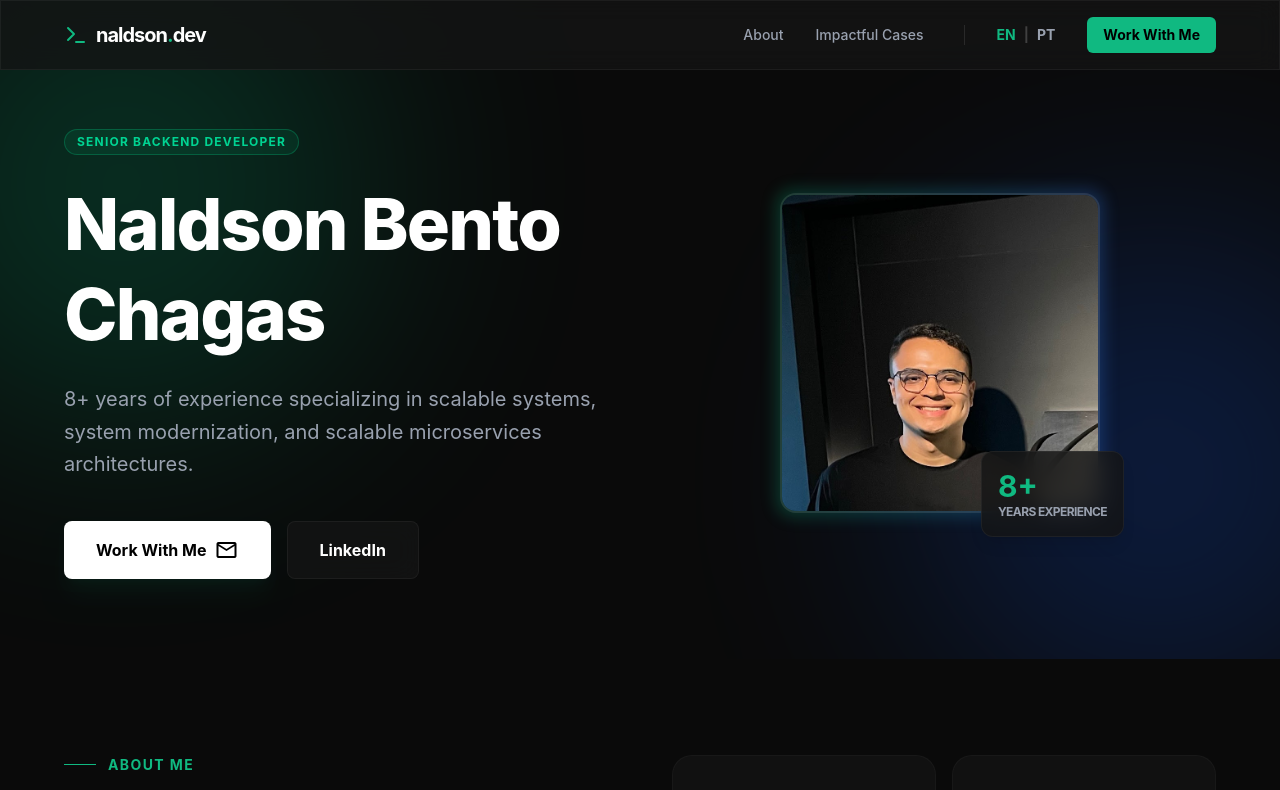
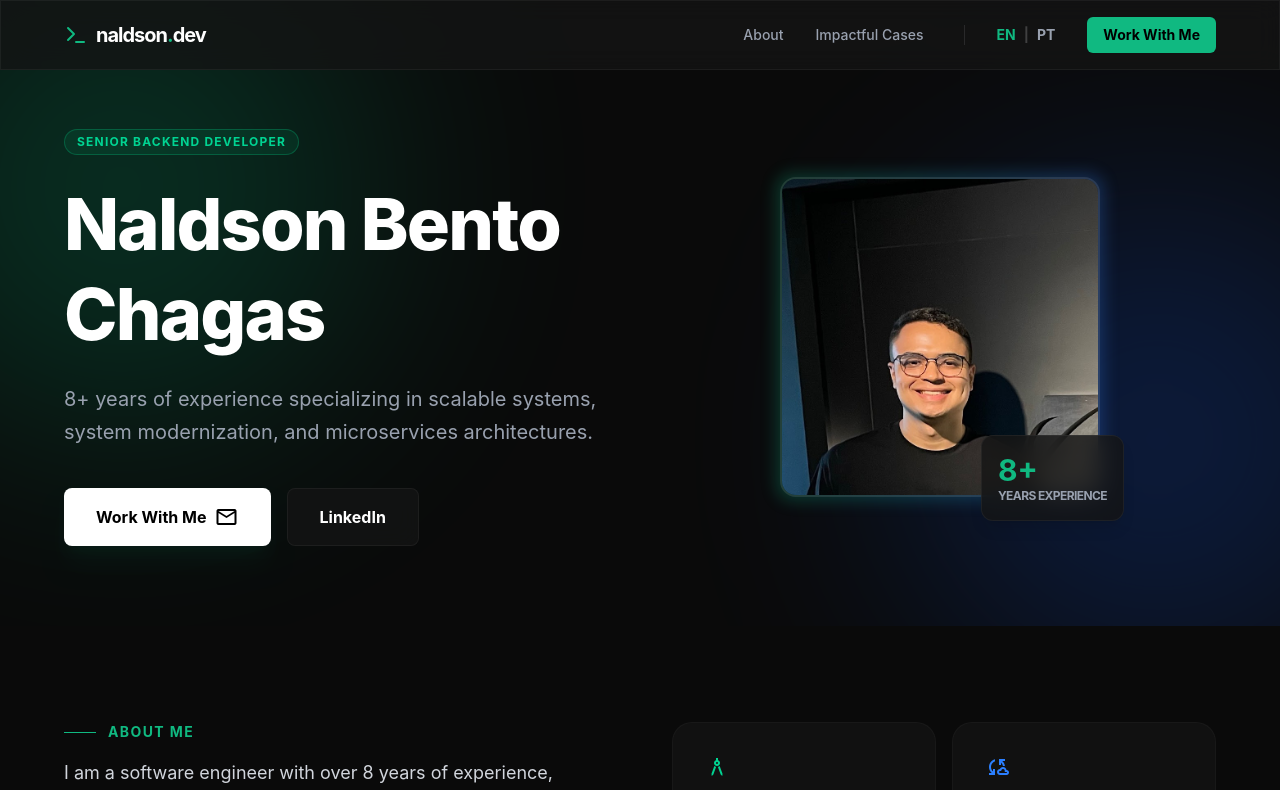
Before and after one commit to NaldsonChagas/personal-site, a Vue app: page / in a window 1280 px wide. Shown: the top 790 px of the page. Built offline with nearby package versions, Linux system fonts and the light colour scheme.

Commit message:
fix(i18n): refine hero description suffix in English and Portuguese translations for clarity

```diff
--- a/src/i18n/messages.ts
+++ b/src/i18n/messages.ts
@@ -18,7 +18,7 @@ export const messages: Record<Locale, Record<string, string>> = {
     heroName: 'Naldson Bento Chagas',
     heroDescriptionPrefix: '8+ years of experience specializing in ',
     heroDescriptionHighlight: 'scalable systems',
-    heroDescriptionSuffix: ', system modernization, and scalable microservices architectures.',
+    heroDescriptionSuffix: ', system modernization, and microservices architectures.',
     linkedIn: 'LinkedIn',
     heroPhotoAlt: 'Naldson Bento Chagas, backend developer',
     skillArchitecture: 'Architecture',
@@ -100,7 +100,7 @@ export const messages: Record<Locale, Record<string, string>> = {
     heroName: 'Naldson Bento Chagas',
     heroDescriptionPrefix: 'Mais de 8 anos de experiência em ',
     heroDescriptionHighlight: 'sistemas escaláveis',
-    heroDescriptionSuffix: ', modernização de sistemas e arquiteturas de microserviços escaláveis.',
+    heroDescriptionSuffix: ', modernização de sistemas e arquiteturas de microserviços.',
     linkedIn: 'LinkedIn',
     heroPhotoAlt: 'Naldson Bento Chagas, desenvolvedor backend',
     skillArchitecture: 'Arquitetura',
```
